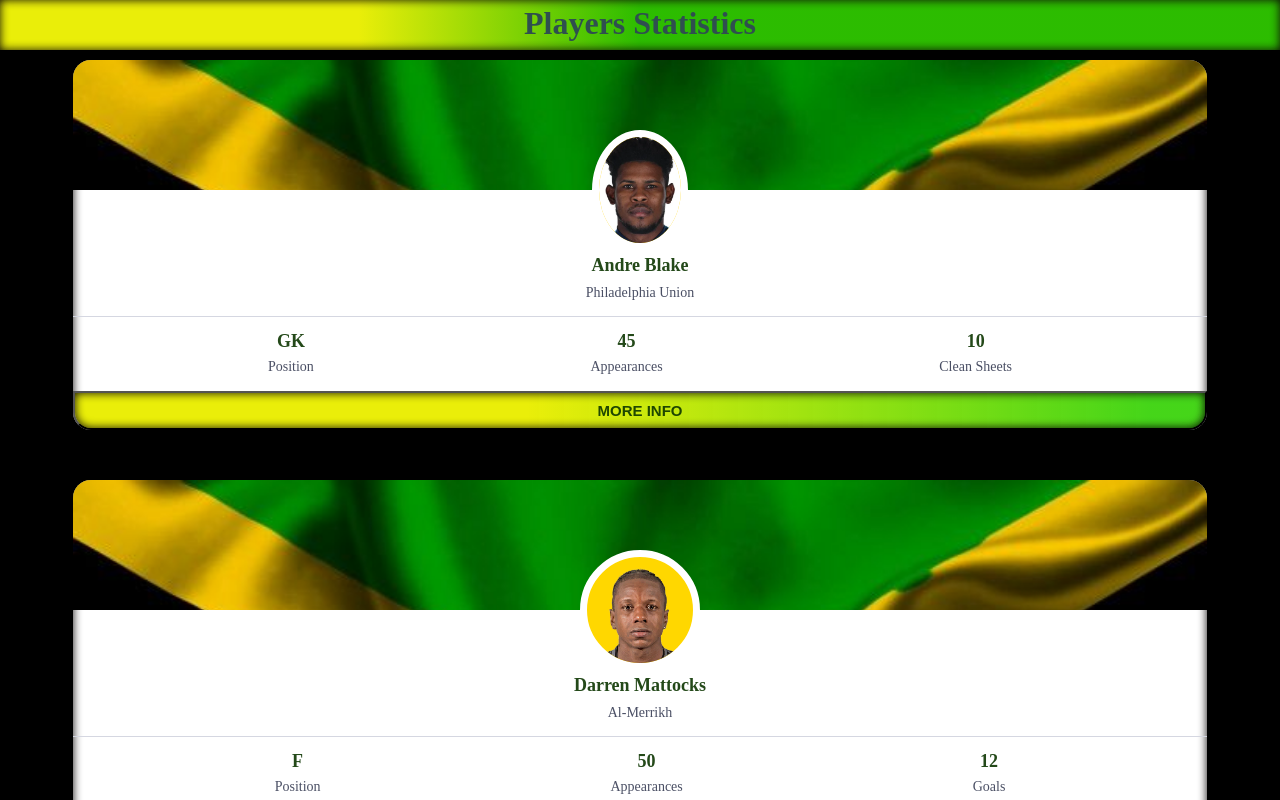
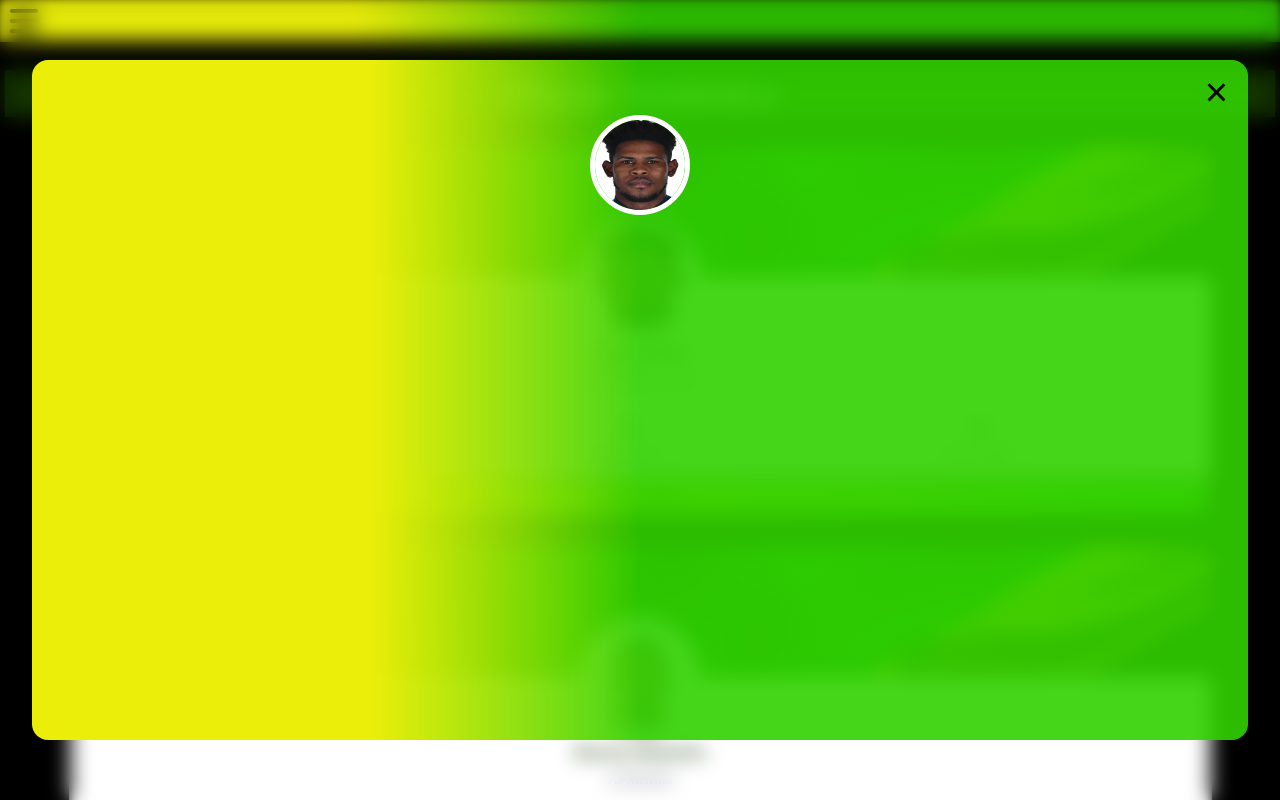
Before and after one commit to the-catalystmc/jamaica-football-player-stats, a plain HTML site: page index.html in a window 1280 px wide. Shown: the top 800 px of the page. Drawn offline with Linux system fonts and the light colour scheme.

Commit message:
Add modal window to website

```diff
--- a/index.html
+++ b/index.html
@@ -6,15 +6,48 @@
 	<meta http-equiv="X-UA-Compatible" content="IE=edge">
 	<meta name="viewport" content="width=device-width, initial-scale=1, minimum-scale=1" />
 	<link href="https://fonts.googleapis.com/css2?family=Kumbh+Sans:wght@400;700&display=swap" rel="stylesheet">
-
+	<script src="https://kit.fontawesome.com/102965b95f.js" crossorigin="anonymous"></script>
 	<link rel="stylesheet" href="css/style.css">
 	<title>Jamaican Soccer Player Profiles</title>
 </head>
+
 <body>
 	<header class="header">
-        <h1 class="header__title">Players Statistics</h1>
+		<nav class="header__navbar">
+			<i class="header__menu fa fa-bars fa-2x"></i>
+			<ul class="header__navlist">
+				<li class="header__navitem"><a href="#container__cards">Player Statistics</a></li>
+				<li class="header__navitem"><a href="#container__cards">News</a></li>
+				<li class="header__navitem"><a href="#container__cards">Club Level</a></li>
+				<li class="header__navitem"><a href="#container__cards">Podcast</a></li>
+				<li class="header__navitem"><a href="#container__cards">Legends & Leaders</a></li>
+			</ul>
+		</nav>
+		<div class="header__pop-menu">
+			<button class="header__pop-menu--button">&times;</button>
+			<ul class="header__pop-menu--navlist">
+				<li class="header__pop-menu--navitem"><a href="#container__cards">Player Statistics</a></li>
+				<li class="header__pop-menu--navitem"><a href="#container__cards">News</a></li>
+				<li class="header__pop-menu--navitem"><a href="#container__cards">Club Level</a></li>
+				<li class="header__pop-menu--navitem"><a href="#container__cards">Podcast</a></li>
+				<li class="header__pop-menu--navitem"><a href="#container__cards">Leaderboards</a></li>
+				<li class="header__pop-menu--navitem"><a href="#container__cards">Legends</a></li>
+
+			</ul>
+		</div>
 	</header>
-    <main class="container">
+	<main>
+		<section class="container__cards" id="container__cards">
+			<h2 class="container__header">Player Statistics</h2>
+			<div class="overlay">
+				<div class="container__modal">
+					<button class="container__modal--button">&times;</button>
+					<div class="container__modal--img">
+						<img src="images/244149-1618748156.webp" alt="player picture" class="container__profilepic">
+					</div>
+
+				</div>
+			</div>
 			<template id="template">
 				<div class="card">
 					<div class="card__topimage">
@@ -25,7 +58,9 @@
 
 					<div class="card__playerinfo">
 						<div class="card__name">
-                        Andre Blake <span> <p class="card__age">30</p> </span>
+							Andre Blake <span>
+								<p class="card__age">30</p>
+							</span>
 						</div>
 						<div class="card__club">Philadelphia Union</div>
 					</div>
@@ -49,6 +84,7 @@
 
 				</div>
 			</template>
+		</section>
 	</main>
 	<script src="script.js"></script>
 </body>
--- a/script.js
+++ b/script.js
@@ -1,4 +1,4 @@
-const container = document.querySelector(".container");
+const container = document.querySelector(".container__cards");
 const card = document.querySelector("#template");
 
 let myData = [
@@ -35,6 +35,14 @@ let myData = [
   },
 ];
 
+const modalWindow = document.querySelector('.container__modal');
+
+const displayModalWindow = (projectInfo) => {
+modalWindow.querySelector('.container__profilepic').src = projectInfo.playerPic;
+
+document.querySelector('.overlay').style.display = 'flex';
+}
+
 const createProjectElement = (projectInfo) => {
   const clone = card.content.firstElementChild.cloneNode(true);
   clone.querySelector('.card__profilepic').src = projectInfo.playerPic;
@@ -45,6 +53,10 @@ const createProjectElement = (projectInfo) => {
   clone.querySelector('.app').innerText = projectInfo.playerApp;
   clone.querySelector('.num').innerText = projectInfo.playerNumbers;
   clone.querySelector('.contri').innerText = projectInfo.playerDue;
+
+  clone.querySelector('.card__btn').addEventListener('click', () => {
+    displayModalWindow(projectInfo);
+  })
 
   container.appendChild(clone);
 };
@@ -58,3 +70,27 @@ const setUpPage = () => {
 window.addEventListener('load', () => {
     setUpPage();
   });
+
+  const menuBtn = document.querySelector('.header__menu');
+  const closeMenuBtn = document.querySelector('.header__pop-menu--button');
+  const menuItem = document.querySelector('.header__pop-menu--navlist');
+
+  const modalClose = document.querySelector('.container__modal--button');
+
+  modalClose.addEventListener('click', () => {
+    document.querySelector('.overlay').style.display = 'none';
+  })
+
+  menuBtn.addEventListener('click', () => {
+    document.querySelector('.header__pop-menu').style.display = 'flex';
+  })
+
+  closeMenuBtn.addEventListener('click', () => {
+    document.querySelector('.header__pop-menu').style.display = 'none';
+  })
+
+  menuItem.addEventListener('click', (e) => {
+    if (e.target && e.target.nodeName === 'A') {
+      document.querySelector('.header__pop-menu').style.display = 'none';
+    }
+  });
--- a/scss/sections/_body.scss
+++ b/scss/sections/_body.scss
@@ -10,10 +10,3 @@ body {
     background: black;
     width: 100%;
 }
-
-.container {
-display: flex;
-flex-direction: column;
-padding: 10px;
-text-align: center;
-}
--- a/scss/sections/_card.scss
+++ b/scss/sections/_card.scss
@@ -6,7 +6,7 @@
   align-items: center;
   height: 370px;
   width: 90%;
-  margin: 50px 0 0 0;
+  margin: 30px 0 0 0;
   border-radius: 18px;
   background: white;
 
@@ -26,11 +26,11 @@
 
   &__profilepic {
     height: 120px;
-    width: auto;
+    width: 120px;
     border: solid 7px white;
     border-radius: 50%;
     margin-top: 70px;
-    background-color: gold;
+    background-color: white;
   }
 
   &__playerinfo {
--- a/scss/sections/_header.scss
+++ b/scss/sections/_header.scss
@@ -1,15 +1,66 @@
+.header {
+  height: auto;
+  background: linear-gradient(
+    to right,
+    rgb(234, 238, 9) 28%,
+    rgba(49, 209, 0, 0.9) 50%
+  );
+  position: fixed;
+  width: 100%;
+  padding: 5px 10px;
+  margin-bottom: 20px;
+  text-align: center;
+  box-shadow: inset 0 0 10px rgb(12, 8, 8);
 
-.header {
-    height: 50px;
-    background: linear-gradient(to right, rgb(234, 238, 9) 28%, rgba(49, 209, 0, 0.9) 50%);
+  &__navbar {
+    display: flex;
+  }
+
+  &__menu {
+    // margin-left: 10px;
+  }
+
+  &__navlist {
+    display: none;
+    list-style: none;
+  }
+
+  &__pop-menu {
+    display: none;
+    flex-direction: column;
     position: fixed;
+    height: 100%;
+    background: linear-gradient(
+      to right,
+      rgb(234, 238, 9) 28%,
+      rgba(49, 209, 0, 0.9) 50%
+    );
     width: 100%;
-    padding-top: 5px;
-    margin-bottom: 20px;
-    text-align: center;
-    box-shadow: inset 0 0 10px rgb(12, 8, 8);
+    left: 0;
+    top: 0;
+    font-size: 40px;
 
-    &__title {
-        color: darkslategray;
+    &--button {
+      width: 60px;
+      font-size: larger;
+      background: none;
+      border: none;
+      align-self: flex-end;
     }
+
+    &--navitem {
+      padding: 20px 0;
+      font-weight: 700;
+      text-shadow: 4px 2px 1px white;
+
+      a {
+        text-decoration: none;
+        color: black;
+
+        &:hover {
+          color: blue;
+        }
+      }
+    }
+  }
 }
--- /dev/null
+++ b/scss/sections/_playerstats.scss
@@ -0,0 +1,63 @@
+.container__cards {
+  display: flex;
+  flex-direction: column;
+  padding: 70px 5px 0 5px;
+  text-align: center;
+
+  .container__header {
+    color: white;
+    font-size: 40px;
+    width: 100%;
+    background-color: rgba(94, 255, 1, 0.205);
+  }
+
+  .overlay {
+    backdrop-filter: blur(10px);
+    display: flex;
+    flex-direction: column;
+    justify-content: center;
+    position: fixed;
+    height: 100%;
+    width: 100%;
+    left: 0;
+    top: 0;
+  }
+
+  .container__modal {
+    display: flex;
+    flex-direction: column;
+    border-radius: 16px;
+    align-self: center;
+    flex-direction: column;
+    height: 85%;
+    background: linear-gradient(
+        to right,
+        rgb(234, 238, 9) 28%,
+        rgba(49, 209, 0, 0.9) 50%
+      );
+      width: 95%;
+    font-size: 40px;
+    padding: 10px 20px;
+
+    &--button {
+      font-size: 40px;
+      align-self: flex-end;
+      background: none;
+      border: none;
+    }
+
+    &--img {
+      align-self: center;
+      border-radius: 50%;
+      height: 100px;
+      width: 100px;
+
+      img {
+        border-radius: 50%;
+        border: 5px white solid;
+        height: 100%;
+        width: 100%;
+      }
+    }
+  }
+}
--- a/scss/style.scss
+++ b/scss/style.scss
@@ -2,3 +2,4 @@
 @use 'sections/body';
 @use 'sections/card';
 @use 'sections/header';
+@use 'sections/playerstats'
```
Also changed, not shown: css/style.css, 1 other file. Lines whose indentation alone changed are shown as unchanged.
